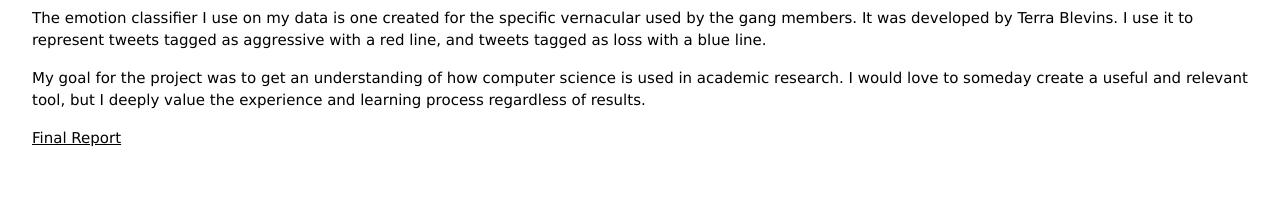
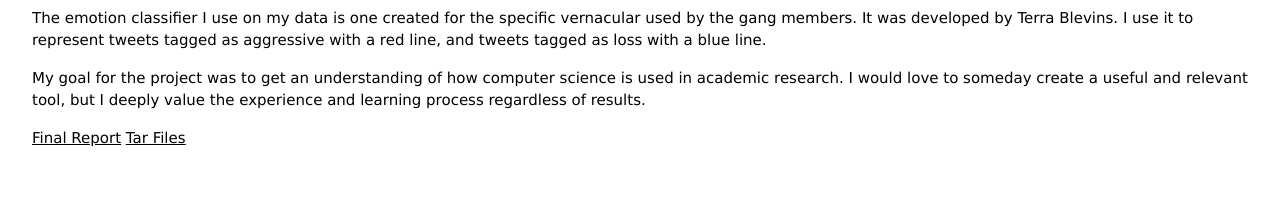
Before and after one commit to mgoodling15/2017dreu, a plain HTML site: page index.html in a window 1280 px wide. Shown: the part 2380-2599 px from the top of the page. Drawn offline with Linux system fonts and the light colour scheme.

Commit message:
Update index.html

```diff
--- a/index.html
+++ b/index.html
@@ -69,6 +69,8 @@
     <p>The emotion classifier I use on my data is one created for the specific vernacular used by the gang members. It was developed by Terra Blevins. I use it to represent tweets tagged as aggressive with a red line, and tweets tagged as loss with a blue line.</p>
     <p>My goal for the project was to get an understanding of how computer science is used in academic research. I would love to someday create a useful and relevant tool, but I deeply value the experience and learning process regardless of results.</p>
     <a target="_blank" href= "Final Report.pdf"><u>Final Report</u></a>
+    <a target="_blank" href= "2017dreu-master.tar"><u>Tar Files</u></a>
+
   </div>
 
   <!-- Blog Section -->
```
